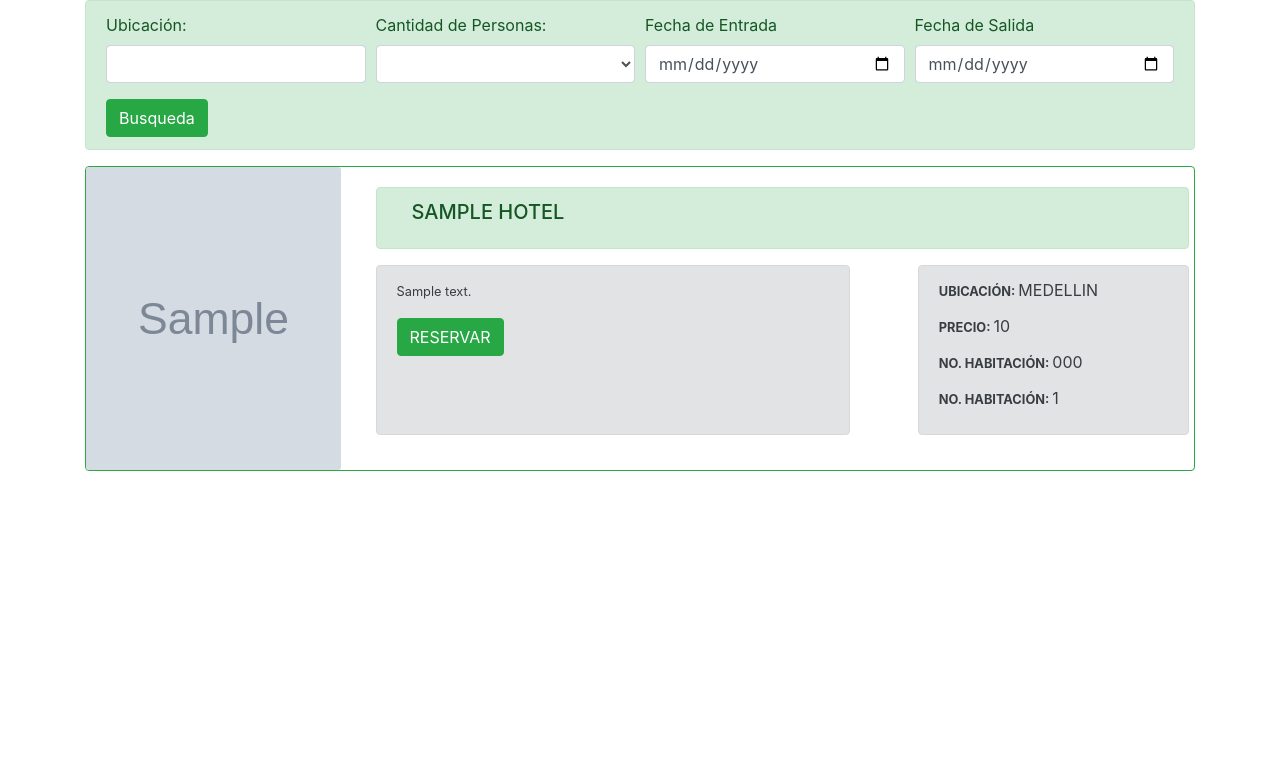
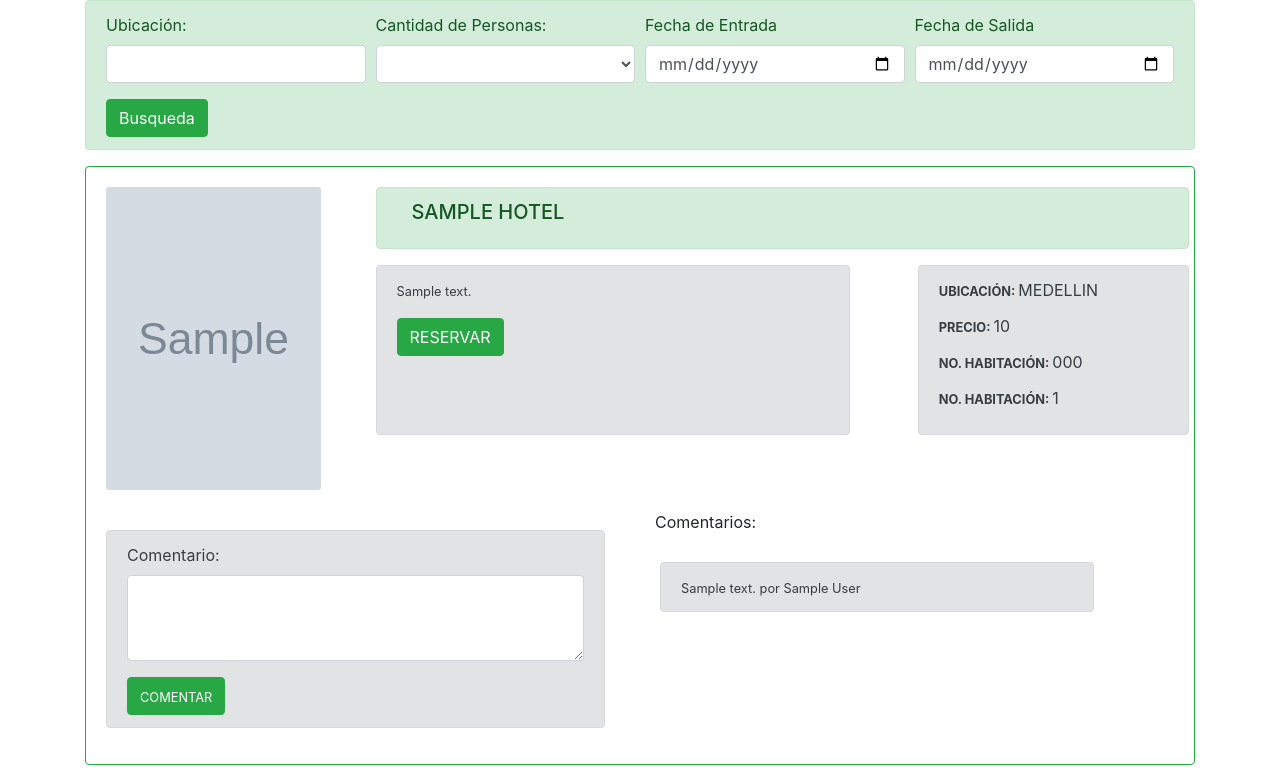
Before and after one commit to Reyes2777/roiback, a Django app: page / in a window 1280 px wide. Shown: the part 64-837 px from the top of the page. Before the commit the page ends 535 px from the top, so only its background shows below. Run offline with Django 3.2, Linux system fonts and the light colour scheme; tables that the repository leaves empty hold one stand-in row (values such as "Sample post"); grey boxes marked "Sample" are stand-in pictures; some libraries are stand-ins or nearby versions.

Commit message:
add comments, model for comments and implements method for pst comments

```diff
--- a/booking/models.py
+++ b/booking/models.py
@@ -39,6 +39,10 @@ class Room(models.Model):
     def __str__(self):
         return '{} - {}  '.format(self.hotel.name, self.number_room)
 
+    @property
+    def comments(self):
+        return Commentary.objects.filter(room__id=self.id)
+
 
 class Reservation(models.Model):
     date_of_enter = models.DateField(verbose_name='Fecha de Entrada')
@@ -73,3 +77,15 @@ class Guest(models.Model):
 
     def __str__(self):
         return '{} {}'.format(self.first_name, self.last_name)
+
+
+class Commentary(models.Model):
+    text = models.TextField(blank=False)
+    room = models.ForeignKey(Room, default=None, verbose_name='Room', on_delete=models.SET_DEFAULT, null=True)
+    hotel = models.ForeignKey(Hotel, verbose_name='Hotel', default=None, on_delete=models.SET_DEFAULT, null=True)
+    user = models.ForeignKey(CustomUser, verbose_name='User', default=None, on_delete=models.SET_DEFAULT)
+    created = models.DateTimeField(auto_now_add=True, verbose_name='Fecha de creación')
+    updated = models.DateTimeField(auto_now=True, verbose_name='Fecha de edición')
+
+    def __str__(self):
+        return '{} por {}'.format(self.text, self.user)
--- a/booking/views.py
+++ b/booking/views.py
@@ -1,7 +1,5 @@
-import json
 import datetime
 
-from django.http import HttpResponse
 from django.shortcuts import render, redirect
 from django.views.generic.edit import CreateView, UpdateView, DeleteView
 from django.urls import reverse_lazy
@@ -9,7 +7,7 @@ from django.db.models import Q
 from django.core.mail import send_mail
 from django.conf import settings
 
-from .models import Hotel, Room, Reservation, Guest
+from .models import Hotel, Room, Reservation, Guest, Commentary
 from accounts.models import CustomUser
 from .utils import is_valid_queryparam, normalize_string
 
@@ -22,8 +20,16 @@ def filter_view(request):
     count_reservations = reservations.count()
     location_room_query = request.GET.get('location_room')
     capacity_room_query = request.GET.get('capacity_room')
+    comentary = request.POST.get('comentary')
+    user = request.POST.get('user')
+    room = request.POST.get('room')
     date_in_query = request.GET.get('date_in')
     date_out_query = request.GET.get('date_out')
+    if request.POST:
+        user = CustomUser.objects.get(id=int(user))
+        room = Room.objects.get(id=int(room))
+        comentary = Commentary(text=comentary, user=user, room=room)
+        comentary.save()
 
     if is_valid_queryparam(location_room_query):
         query_set = query_set.filter(
@@ -31,7 +37,6 @@ def filter_view(request):
             hotel__active=True,
             active=True
         )
-
     if is_valid_queryparam(capacity_room_query):
         query_set = query_set.filter(
             capacity=capacity_room_query,)
@@ -50,8 +55,6 @@ def filter_view(request):
         'today': today.strftime('%Y-%m-%d'),
         'max_day': (today + datetime.timedelta(days=365)).strftime('%Y-%m-%d')
     }
-    print(query_set)
-
     return render(request, 'home.html', context)
 
 
--- a/roiback/settings.py
+++ b/roiback/settings.py
@@ -23,7 +23,7 @@ BASE_DIR = os.path.dirname(os.path.dirname(os.path.abspath(__file__)))
 SECRET_KEY = 'a248s2ei2&kt@)nouzfcq(j6-k&*3p1+!me_28bk=a22g6a42*'
 
 # SECURITY WARNING: don't run with debug turned on in production!
-DEBUG = False
+DEBUG = True
 
 ALLOWED_HOSTS = ['*']
 
--- a/templates/home.html
+++ b/templates/home.html
@@ -25,11 +25,8 @@
           </div>
           <div class="form-group col-md-3">
             <label >Fecha de Entrada</label>
-
               <input type="date" name="date_in" id="date_in" max="{{max_day}}" min="{{today}}" class="form-control">
-
           </div>
-
           <div class="form-group col-md-3">
             <label >Fecha de Salida</label>
             <input type="date" name="date_out" id="date_out" max="{{max_day}}" min="{{today}}" class="form-control">
@@ -50,10 +47,12 @@
   <div class="row">
     {% for room in rooms %}
     <div class="col-12">
-      <div class="card mb-2 border-success" style="height: 305px;">
+      <div class="card mb-2 border-success">
           <div class="row">
               <div class="col-md-3">
+                   <div class="card-body">
                   <img src={{room.picture}} class="card-img" alt="Card image" style="height: 303px">
+                   </div>
               </div>
               <div class="col-md-9">
                   <div class="card-body">
@@ -79,6 +78,36 @@
                   </div>
               </div>
           </div>
+          <div class="row">
+              <div class="col-md-6">
+                   <div class="card-body">
+                       <div class="alert alert-secondary">
+                           <form method="POST" action=".">
+                               <div class="form-group">
+                                   {% csrf_token %}
+                                   <input type="text" class="form-control" id="user" name="user"  value={{user.id}} hidden>
+                                   <input type="text" class="form-control" id="room" name="room"  value={{room.id}} hidden>
+                                   <label for="id_comentary">Comentario:</label>
+                                   <textarea class="form-control" rows="3" name="comentary" id="id_comentary"></textarea>
+                               </div>
+                               <button type="submit" class="btn btn-success"><small>COMENTAR</small></button>
+                           </form>
+                       </div>
+                   </div>
+              </div>
+              <div class="col-md-5">
+                  <label for="id_comentary">Comentarios:</label>
+                  {%for comentary in room.comments%}
+                  <div class="row">
+                      <div class="card-body">
+                          <div class="alert alert-secondary">
+                              <p class="card-text text-justify"><small>{{comentary}}</small></p>
+                          </div>
+                      </div>
+                  </div>
+                  {%endfor%}
+              </div>
+          </div>
       </div>
     </div>
     {% endfor %}
```
Also changed, not shown: booking/migrations/0013_commentary.py (added), booking/migrations/0014_commentary_user.py (added).
